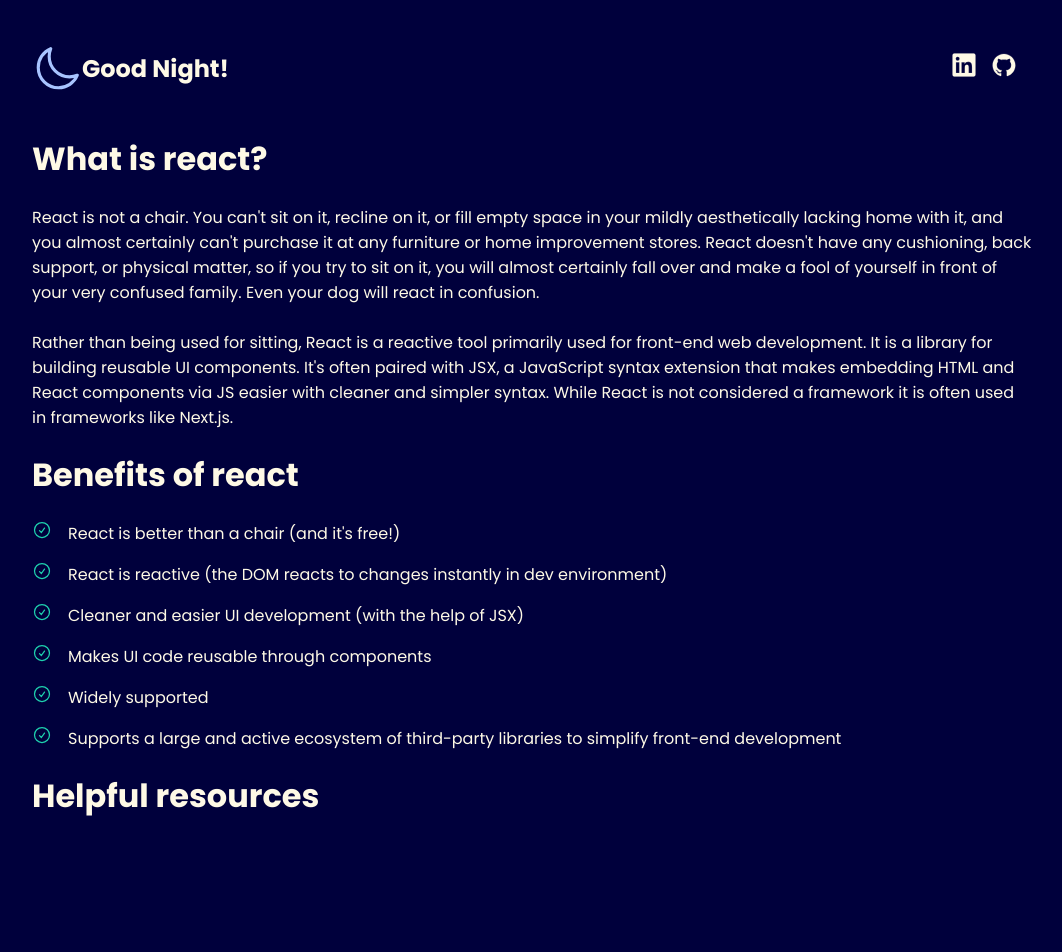
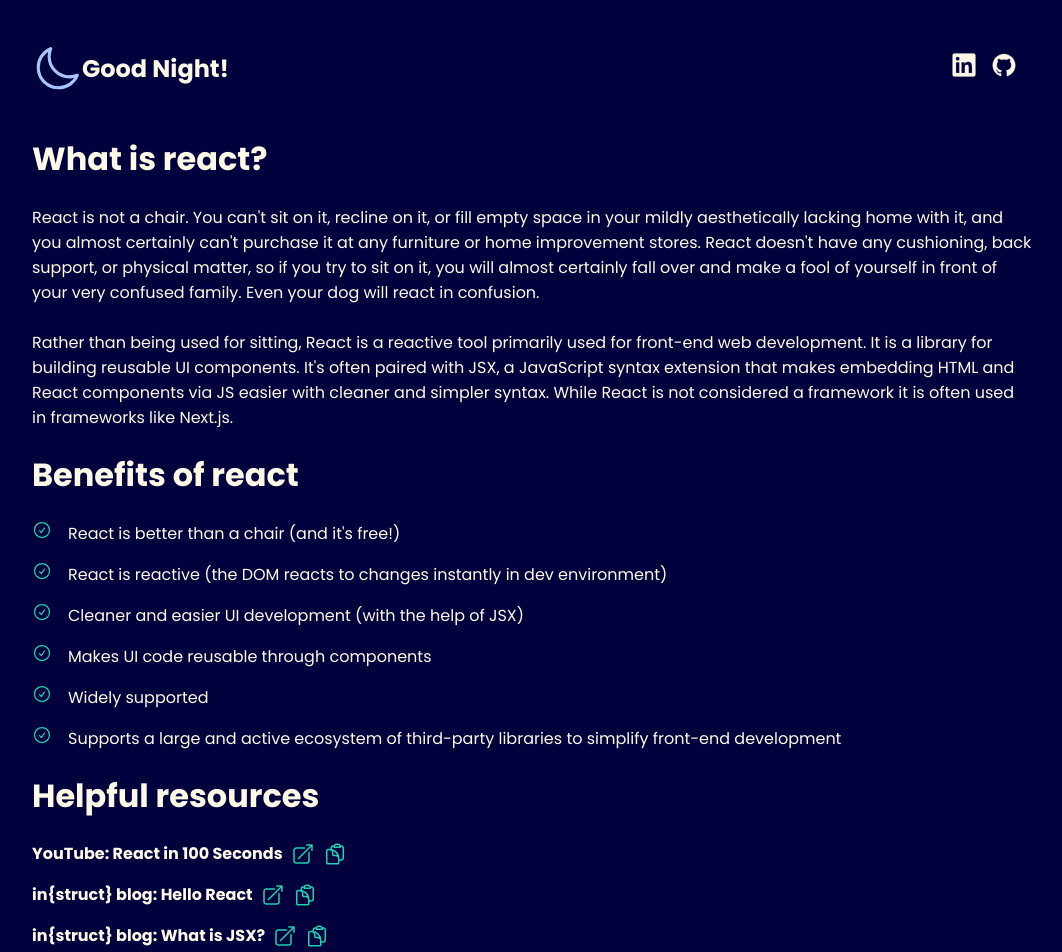
Before and after one commit to Zytronium/atlas-react-and-jsx, a React (Vite) app: page / in a window 1280 px wide. Shown: the top 952 px of the page, without its empty margins (108-1170 px from the left). Before the commit the page ends 865 px from the top, so only its background shows below. Built offline with nearby package versions, Linux system fonts and the light colour scheme.

Commit message:
Created 3 Helpful Resources in App.jsx

```diff
--- a/src/App.jsx
+++ b/src/App.jsx
@@ -1,5 +1,6 @@
 import { Header } from "./components/Header.jsx";
 import { Section } from "./components/Section.jsx";
+import { HelpfulResource } from "./components/HelpfulResource.jsx";
 
 function App() {
   return (
@@ -34,7 +35,9 @@
       </Section>
 
       <Section title="Helpful resources">
-
+        <HelpfulResource label="YouTube: React in 100 Seconds" link="https://www.youtube.com/watch?v=Tn6-PIqc4UM"/>
+        <HelpfulResource label="in{struct} blog: Hello React" link="https://atlas-jswank.github.io/blog/hello-react/"/>
+        <HelpfulResource label="in{struct} blog: What is JSX?" link="https://atlas-jswank.github.io/blog/jsx/"/>
       </Section>
     </div>
   );
--- a/src/components/CopyLink.jsx
+++ b/src/components/CopyLink.jsx
@@ -34,8 +34,8 @@
   toast.textContent = message;
   toast.style.cssText = `
         position:fixed;bottom:1rem;right:1rem;
-        background:#222;color:#fff;padding:.75rem 1rem;
-        border-radius:4px;z-index:9999;
+        background:var(--teal);color:var(--off-white-light);
+        padding:.75rem 1rem;border-radius:1rem;z-index:9999;
         transition: 0.75s;
       `;
   document.body.appendChild(toast);
--- a/src/components/HelpfulResource.jsx
+++ b/src/components/HelpfulResource.jsx
@@ -1,3 +1,12 @@
-export function HelpfulResource() {
+import { OpenLink } from "./OpenLink.jsx";
+import { CopyLink } from "./CopyLink.jsx";
 
+export function HelpfulResource(props) {
+  return (
+    <div className="helpful-resource">
+      {props.label}
+      <OpenLink link={props.link} />
+      <CopyLink link={props.link} />
+    </div>
+  );
 }
```
